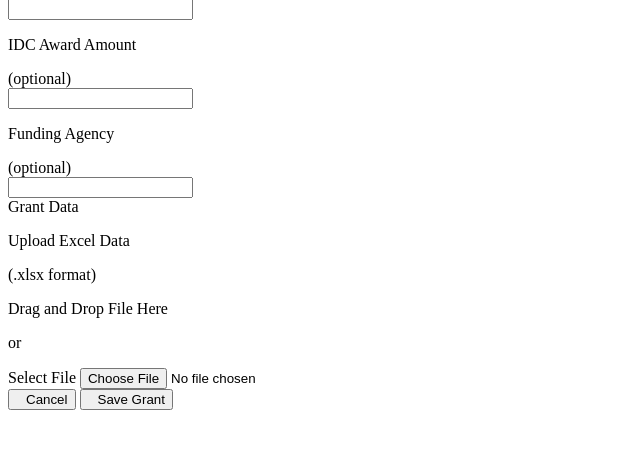
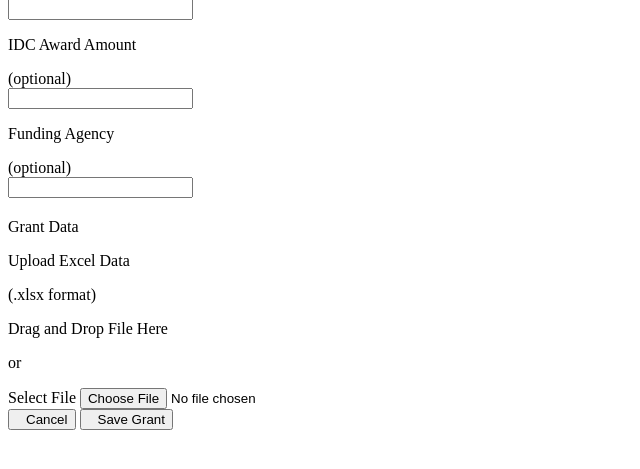
Before and after one commit to ZacharyMcGee/Grant-Management-Dashboard, a PHP site: page /includes/grants/new-grant.php in a window 1280 px wide. Shown: the part 273-742 px from the top of the page, without its empty margins (0-640 px from the left). Run offline with PHP 8.4, Linux system fonts and the light colour scheme.

Commit message:
Fix Margin on Grant Data Section of New Grant Page

```diff
--- a/Grant Management Dashboard/includes/grants/new-grant.php
+++ b/Grant Management Dashboard/includes/grants/new-grant.php
@@ -132,7 +132,7 @@ function validateNewGrantForm(){
   </div>
 </div>
 
-<div class="full-card">
+<div class="full-card" style="margin-top:20px">
   <div class="card-title">
     <div class="card-title-text">
       <i class="fas fa-plus-circle"></i><span class="parent-link">Grant Data</span>
```
